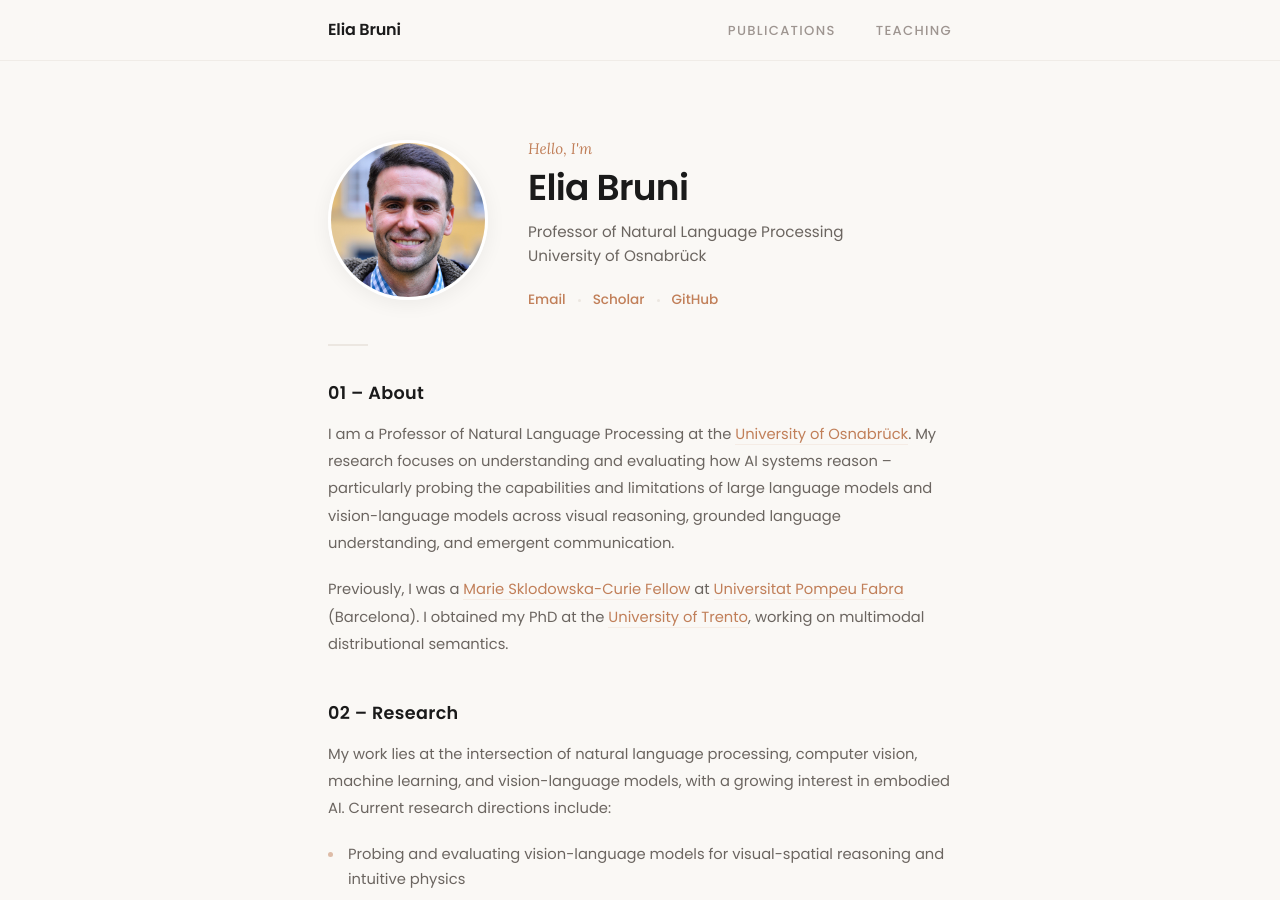
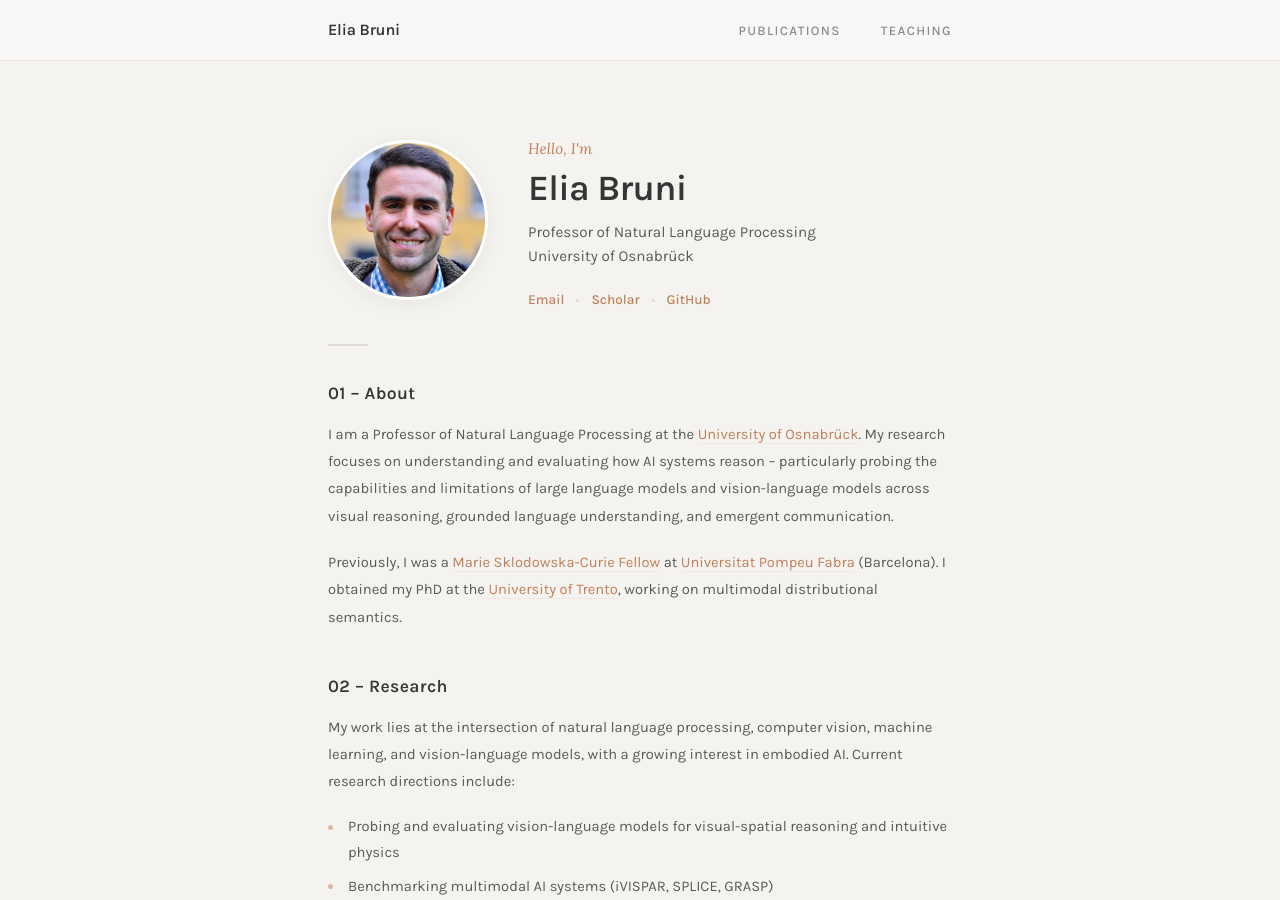
Before and after one commit to eliabruni/eliabruni.github.io, a Jekyll site: the page built from index.md, in a window 1280 px wide and 900 px high. Built offline with Jekyll 4.4.1, drawn with Linux system fonts in a browser that asks for light colours.

Commit message:
Match shikun.io font (Karla) and background color (#f4f3ef)
Co-Authored-By: Claude Sonnet 4.6 <noreply@anthropic.com>

```diff
--- a/_includes/head.html
+++ b/_includes/head.html
@@ -6,6 +6,6 @@
   <meta name="author" content="{{ site.author.name }}">
   <link rel="preconnect" href="https://fonts.googleapis.com">
   <link rel="preconnect" href="https://fonts.gstatic.com" crossorigin>
-  <link href="https://fonts.googleapis.com/css2?family=Poppins:ital,wght@0,300;0,400;0,500;0,600;0,700&family=Lora:ital,wght@0,400;0,500;0,600;1,400&display=swap" rel="stylesheet">
+  <link href="https://fonts.googleapis.com/css2?family=Karla:ital,wght@0,300;0,400;0,500;0,600;0,700;1,400&family=Lora:ital,wght@0,400;0,500;0,600;1,400&display=swap" rel="stylesheet">
   <link rel="stylesheet" href="{{ site.baseurl }}/css/main.css">
 </head>
--- a/css/main.css
+++ b/css/main.css
@@ -7,17 +7,17 @@
 
 /* === Design Tokens === */
 :root {
-  --bg: #faf8f5;
-  --bg-warm: #f5f0eb;
+  --bg: #f4f3ef;
+  --bg-warm: #eceae4;
   --surface: #ffffff;
-  --text: #1a1a1a;
-  --text-secondary: #6b6560;
-  --text-muted: #9e9590;
+  --text: #353535;
+  --text-secondary: #5a5a5a;
+  --text-muted: #8a8a8a;
   --accent: #c17f59;
   --accent-hover: #a86a47;
   --accent-light: rgba(193, 127, 89, 0.1);
-  --border: #ece7e1;
-  --border-light: #f0ece7;
+  --border: #dedbd4;
+  --border-light: #e8e5df;
   --transition: 0.25s ease;
 }
 
@@ -28,7 +28,7 @@ html {
 }
 
 body {
-  font-family: 'Poppins', -apple-system, BlinkMacSystemFont, sans-serif;
+  font-family: 'Karla', -apple-system, BlinkMacSystemFont, sans-serif;
   font-weight: 400;
   line-height: 1.75;
   color: var(--text);
@@ -39,7 +39,7 @@ body {
 
 /* === Typography === */
 h1, h2, h3, h4, h5, h6 {
-  font-family: 'Poppins', sans-serif;
+  font-family: 'Karla', sans-serif;
   color: var(--text);
   line-height: 1.3;
   margin-top: 2rem;
```
